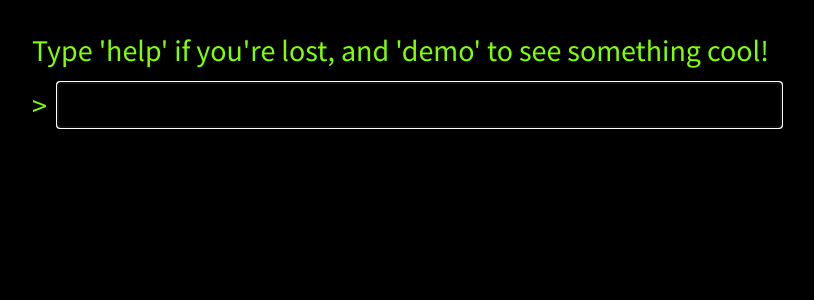
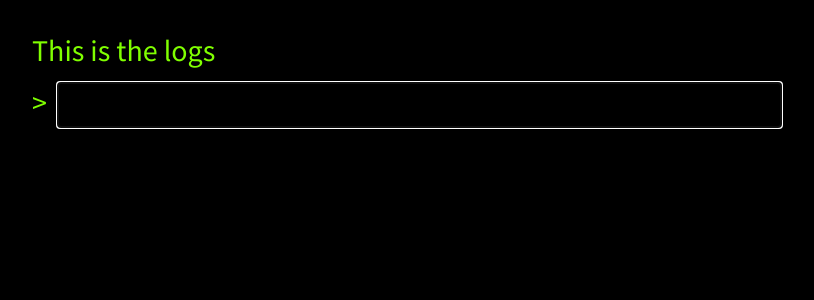
Before and after one commit to amerre/Terminal, a Vue app: page / in a window 1280 px wide. Shown: the top 300 px of the page, without its empty margins (233-1047 px from the left). Built offline with nearby package versions, Linux system fonts and the light colour scheme.

Commit message:
:construction: Building the logics behind inputs. Creating ls

```diff
--- a/src/components/Input.vue
+++ b/src/components/Input.vue
@@ -1,16 +1,22 @@
 <template>
   <div>
-    <p v-for="lines in display" v-bind:key="lines">{{ lines }}</p>
+    <Logs/>
     <span class="input">
-      <span id="inputSign">></span>
+      >
       <input type="text" v-model="getInput" @keydown.enter="submit" autofocus>
     </span>
   </div>
 </template>
 
 <script>
+import Logs from "./Logs";
+
 export default {
+  components: {
+    Logs
+  },
   computed: {
+    // Get what's typed
     getInput: {
       get() {
         return this.$store.state.input;
@@ -18,24 +24,29 @@ export default {
       set(value) {
         this.$store.commit("INPUT_COMMIT", value);
       }
+    },
+    // Get what displayed on the logs
+    getLogs: {
+      get() {
+        return this.$store.state.logs;
+      },
+      set(value) {
+        this.$store.commit("LOGS_COMMIT", value);
+      }
     }
   },
-  data() {
-    return {
-      display: ["Type 'help' if you're lost, and 'demo' to see something cool!"]
-    };
-  },
   methods: {
+    // When the user is pressing enter to submit
     submit() {
       switch (this.getInput) {
         case "help":
-          this.display.push("What can I do for you?");
+          this.getLogs.push("Available commands: 'help', 'ls'.");
           break;
-        case "demo":
-          this.display.push("Hey, this is a demo!");
+        case "ls":
+          this.getLogs.push(Object.keys(this.$store.state.files));
           break;
         default:
-          this.display.push(this.getInput);
+          this.getLogs.push(this.getInput);
           break;
       }
       this.getInput = "";
--- /dev/null
+++ b/src/components/Logs.vue
@@ -0,0 +1,17 @@
+<template>
+  <div>
+    <p v-for="(lines, index) in getLogs" :key="`lines-${index}`">{{ lines }}</p>
+  </div>
+</template>
+
+<script>
+export default {
+  computed: {
+    getLogs: {
+      get() {
+        return this.$store.state.logs;
+      }
+    }
+  }
+};
+</script>
--- a/src/store.js
+++ b/src/store.js
@@ -5,11 +5,19 @@ Vue.use(Vuex);
 
 export default new Vuex.Store({
   state: {
-    input: ""
+    logs: ["This is the logs"],
+    input: "",
+    files: {
+      dir1: ["file1", "file2"],
+      dir2: ["file1"]
+    }
   },
   mutations: {
     INPUT_COMMIT(state, payload) {
       state.input = payload;
+    },
+    LOGS_COMMIT(state, payload) {
+      state.logs = payload;
     }
   },
   actions: {}
```
